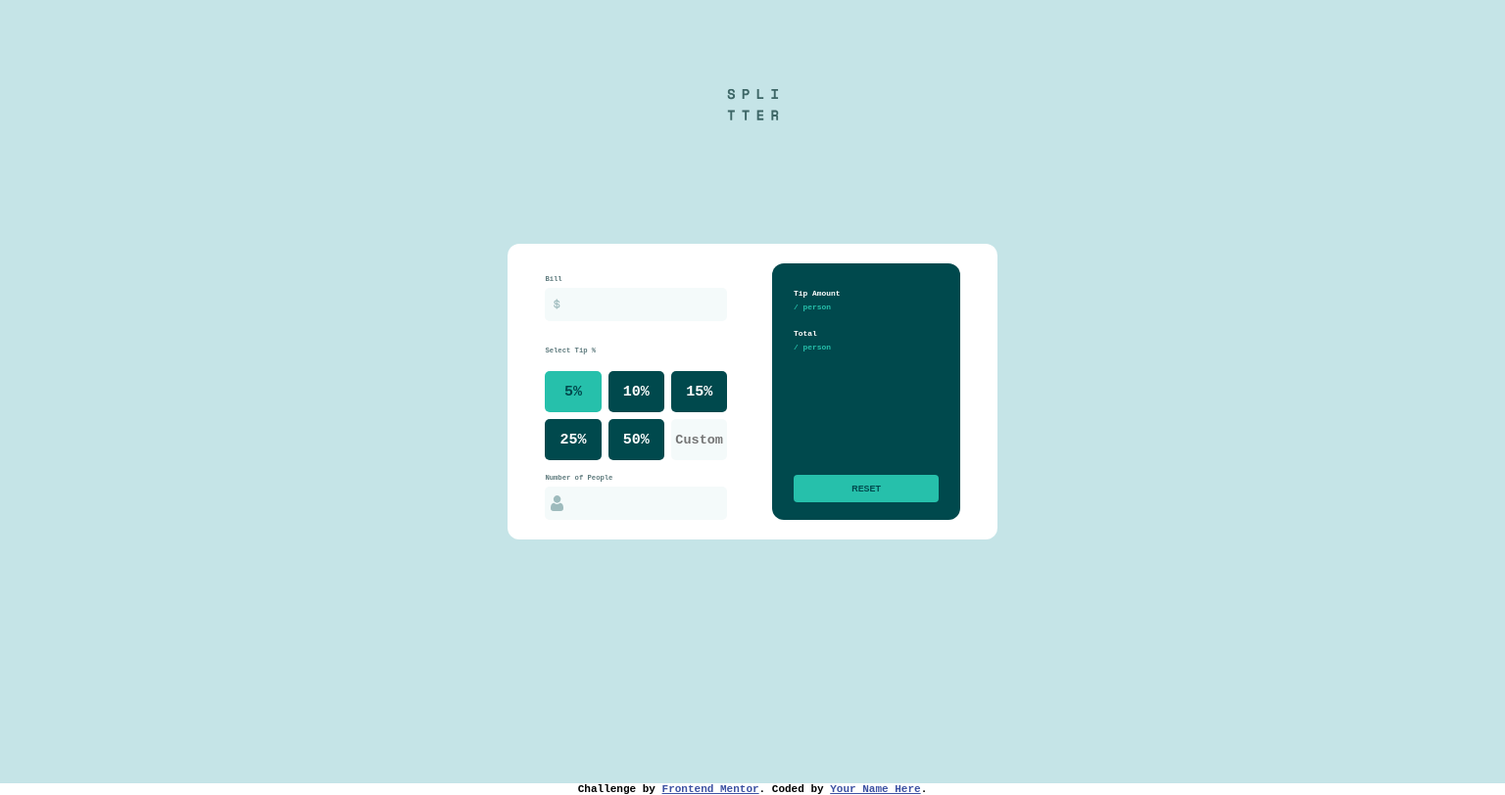
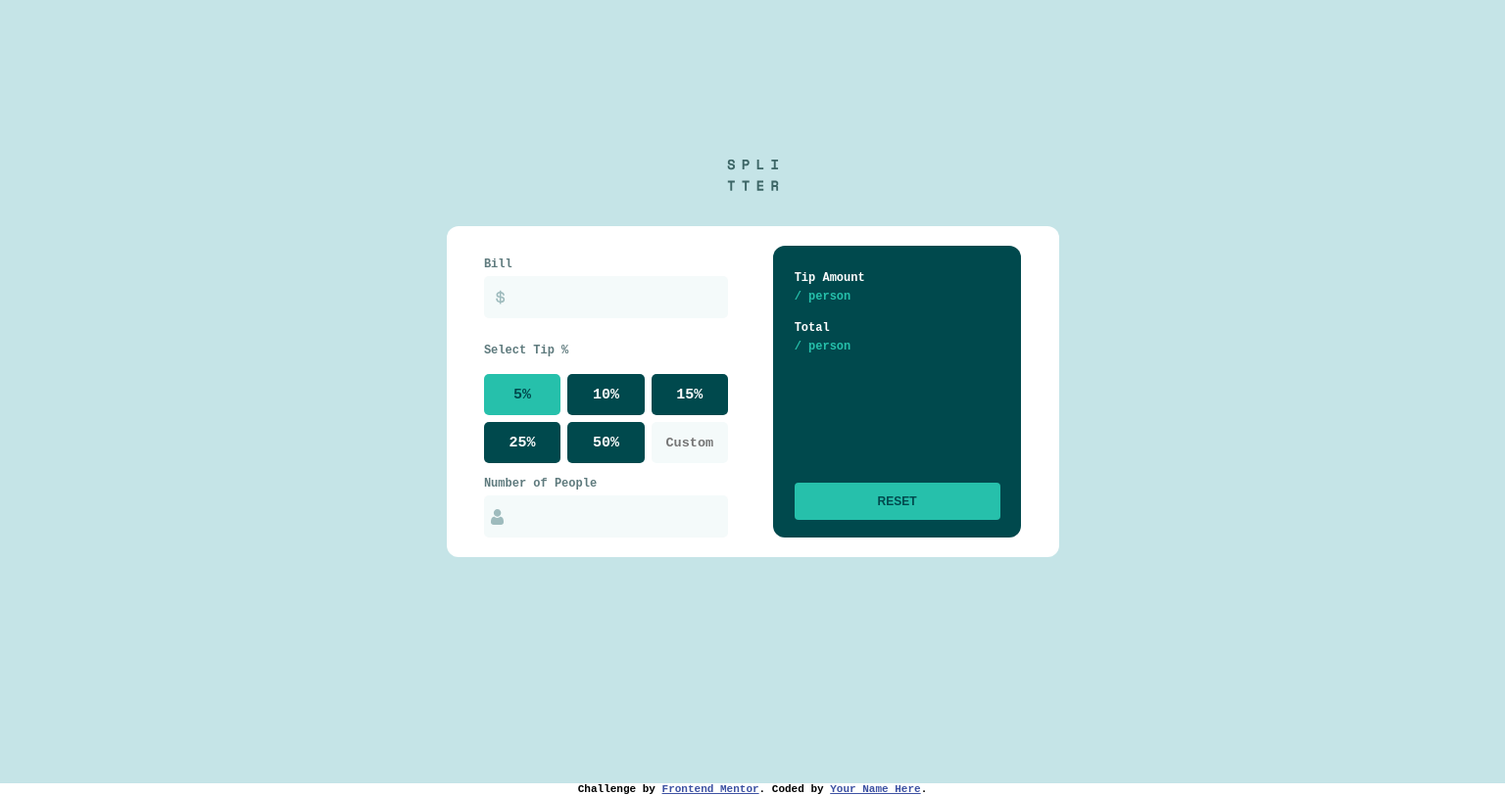
Before and after one commit to rdmadeira/tip-calculator-app, a plain HTML site: page index.html in a window 1536 px wide. Shown: the whole page at 98% size. Drawn offline with Linux system fonts and the light colour scheme.

Commit message:
se mejoro responsive a min-width: 1440px

```diff
--- a/style.css
+++ b/style.css
@@ -298,10 +298,26 @@ body {
 }
 @media all and (min-width:1440px) {
     #main__div-logo {
-        top: 10vh;
+        top: 19vh;
     }
     #calculator-main {
         width: 55%;
+        max-width: 625px;
+    }
+    .form__div label, #required-num {
+        font-size: 0.5em;
+    }
+    .form__div input[type="text"] {
+        font-size: min(1.6vw,25px);
+    }
+    .results-ctn__div h2, .results-ctn__div span {
+        font-size: 0.5em;
+    }
+    .result-div {
+        font-size: 1.1em;
+    }
+    #reset-btn {
+        font-size: 0.5em;
     }
 
 }
```
